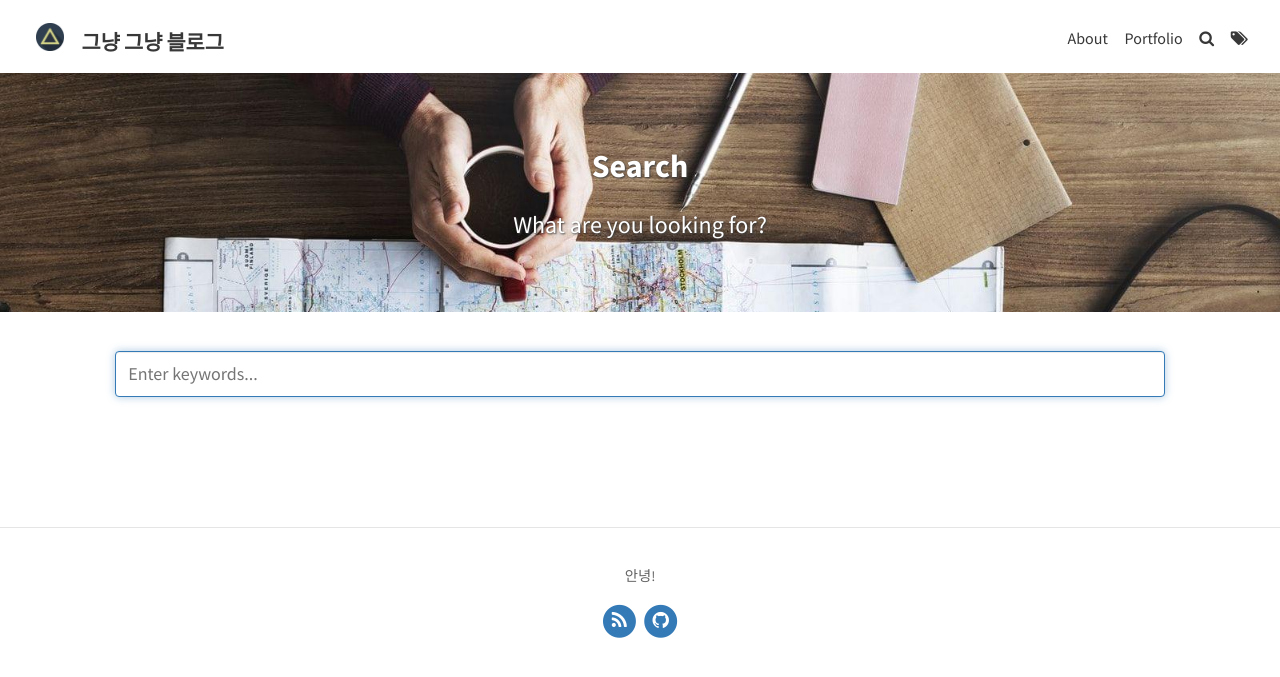
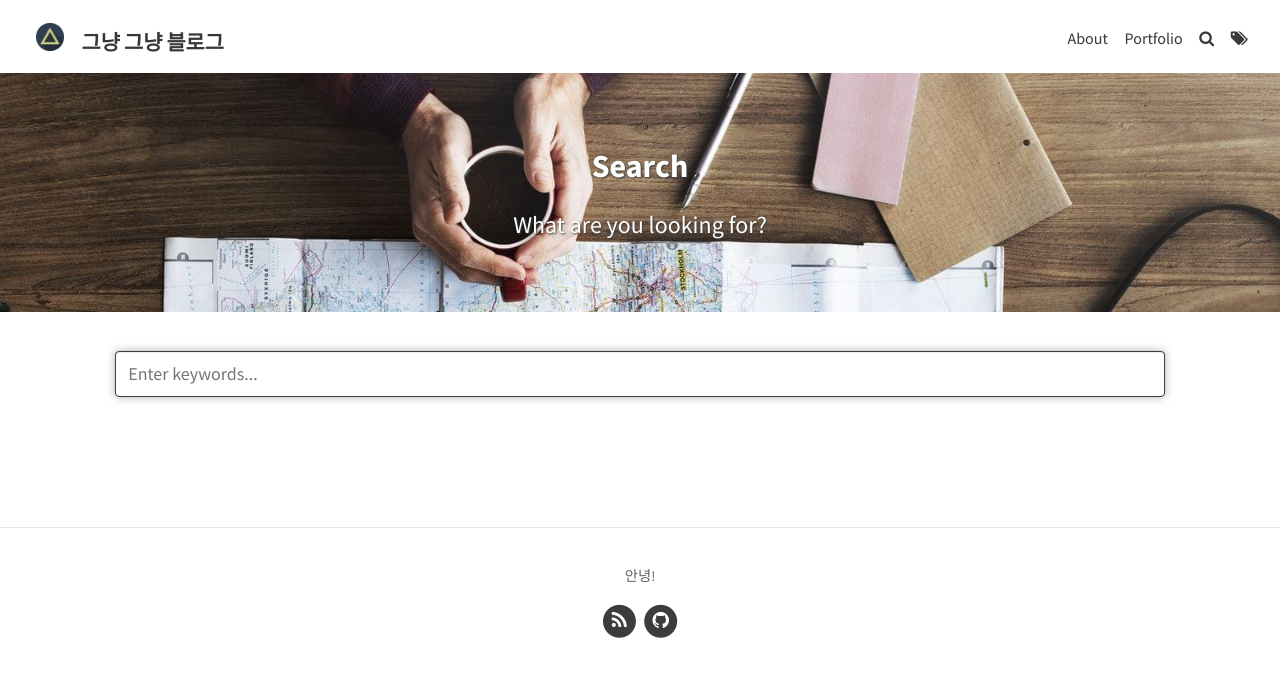
Before and after one commit to girawhale/girawhale.github.io, a Jekyll site: the page built from pages/search.md, in a window 1280 px wide. Shown: the top 677 px of the page. Built offline with Jekyll 4.4.1, drawn with Linux system fonts in a browser that asks for light colours; some web fonts are replaced.

Commit message:
Update _variables.scss

```diff
--- a/_sass/base/_variables.scss
+++ b/_sass/base/_variables.scss
@@ -24,7 +24,7 @@ $sm-break: 576px;
 $x-sm-break: 300px;
 
 // Brand colours
-$theme-color: #337ab7;
+$theme-color: #3c3c3c;
 $brand-color: #fff;
 $background-color: #fff;
 $border-color: rgba(0, 0, 0, 0.1); // rgba recommended if using feature images
```
